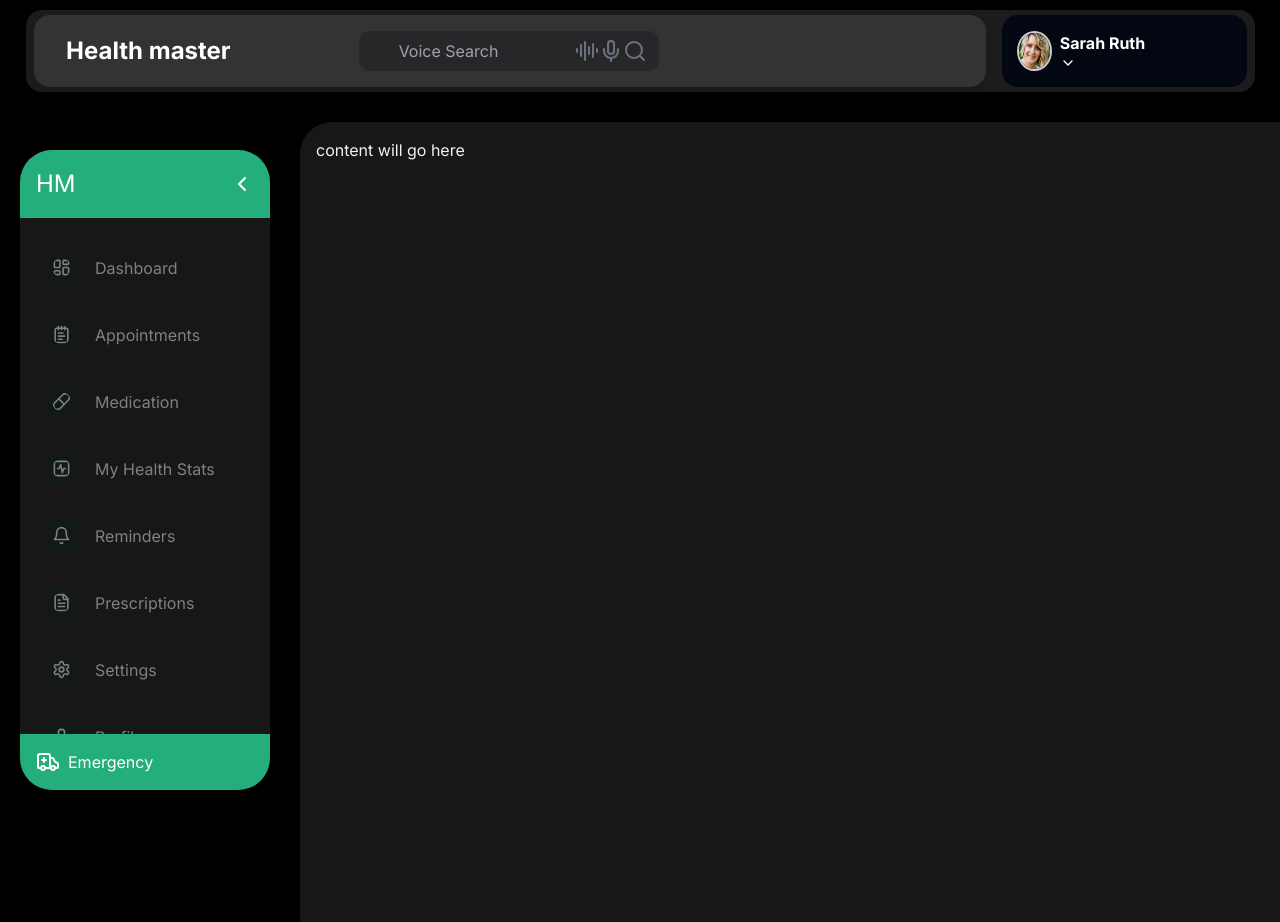
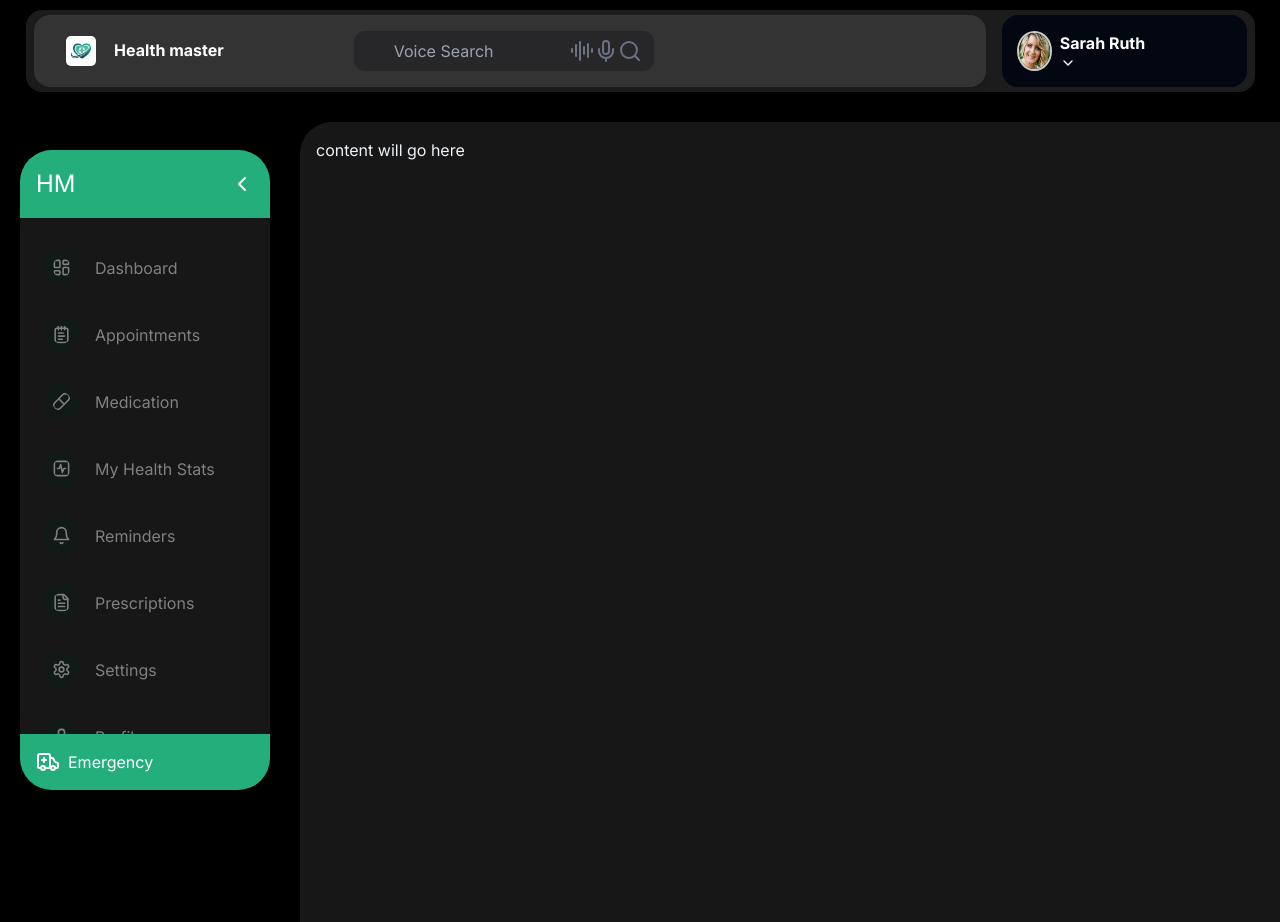
Before and after one commit to CHEGEBB/healthmasterv2, a Next.js app: page /dashboard in a window 1280 px wide. Shown: the top 922 px of the page. Built offline with nearby package versions, Linux system fonts and the light colour scheme.

Commit message:
refactor: Update header component to include HealthMaster logo and improve styles

```diff
--- a/components/layout/header.jsx
+++ b/components/layout/header.jsx
@@ -9,6 +9,7 @@ const Header = () => {
     <div className="container-header">
       <header className="header">
         <div className="header-left">
+        <Image src="/assets/icons/new.jpg" alt="HealthMaster logo" width={100} height={100} />
           <h1 className="header-title">Health master</h1>
         </div>
 
--- a/sass/header.scss
+++ b/sass/header.scss
@@ -24,9 +24,18 @@
     width: 90%;
 
     .header-left {
+        display: flex;
+        flex-direction: row;
+        img{
+            width: 30px;
+            height: 30px;
+            margin-right: 1rem;
+            border-radius: 5px;
+        }
       .header-title {
-        font-size: 1.5rem;
+        font-size: 1rem;
         font-weight: bold;
+        margin: 2px;
       }
     }
 
```
